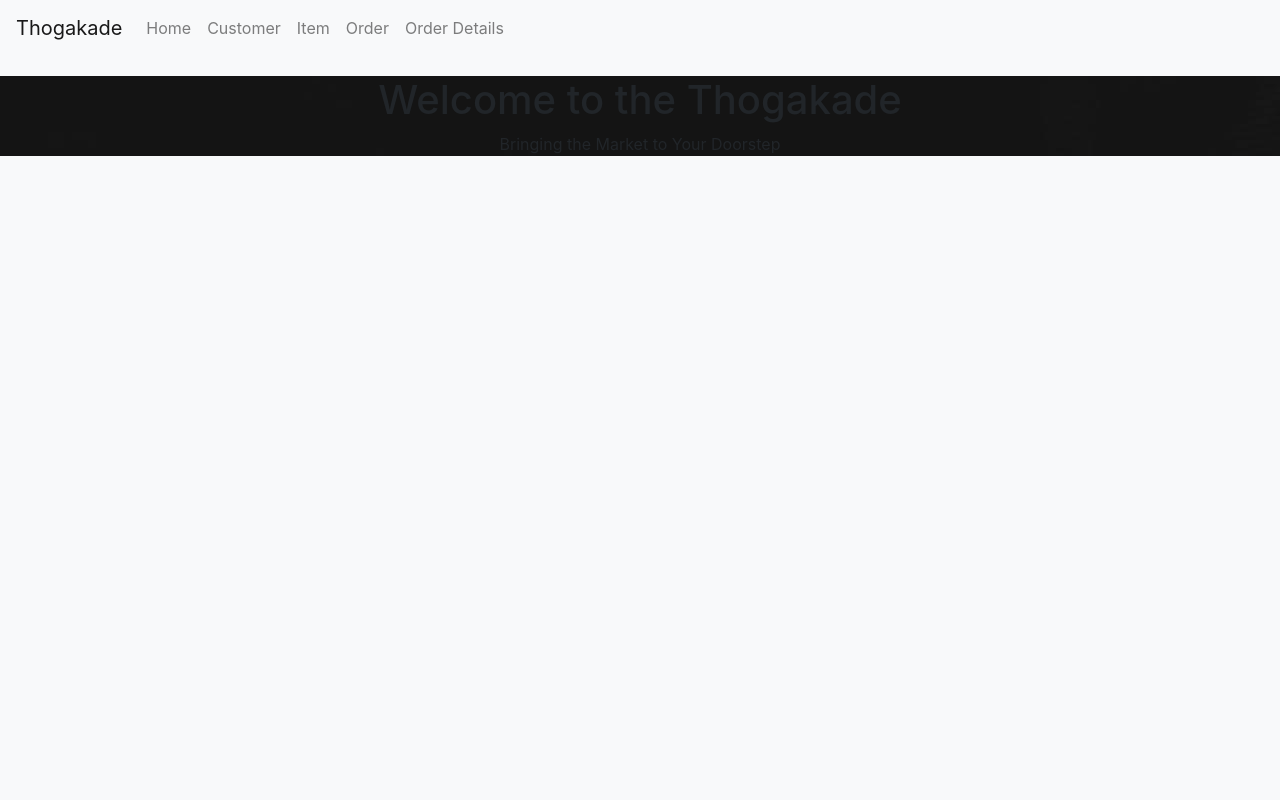
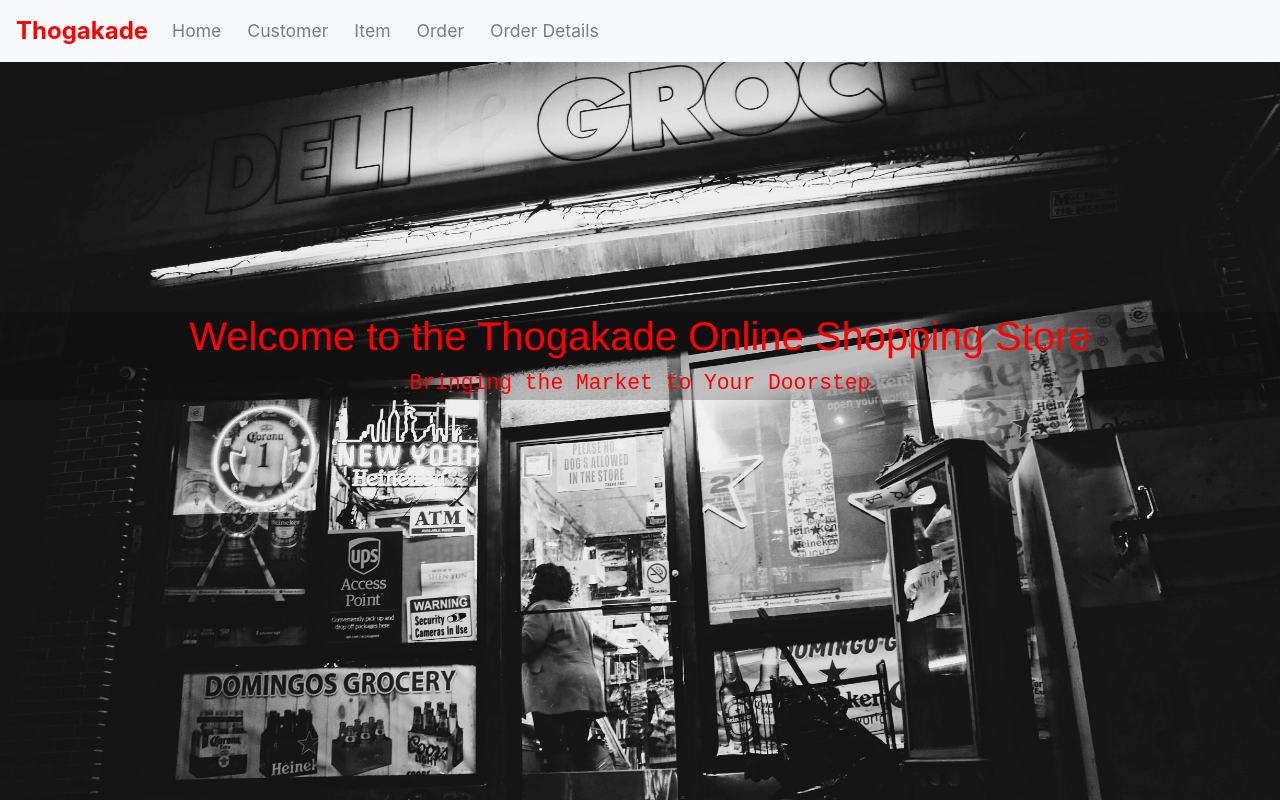
Before and after one commit to pesala-x/Web-Pos-Frontend, a plain HTML site: page index.html in a window 1280 px wide. Drawn offline with nearby package versions, Linux system fonts and the light colour scheme; no server answers.

Commit message:
home page done

```diff
--- a/css/styles.css
+++ b/css/styles.css
@@ -1,6 +1,17 @@
 /* Custom CSS here */
 body {
     background-color: #f8f9fa;
+    background-image: url('/assets/images/domo-3aXokIylbKY-unsplash.jpg');
+    background-size: cover; /* Adjusts the size of the background image */
+    justify-content: center;
+}
+#home{
+    /* background-color: #000000; */
+    margin-top: 250px;
+    font-family: 'Franklin Gothic Medium', 'Arial Narrow', Arial, sans-serif;
+    font-size: 1.5rem;
+    color: #ff0000;
+    background-color:  rgba(0, 0, 0, 0.2);
 }
 .navbar {
     margin-bottom: 20px;
@@ -15,3 +26,19 @@ body {
 .new-row {
     transition: background-color 0.5s ease;
 }
+
+.navbar-brand {
+    font-size: 1.5rem; /* Navbar brand font size */
+    font-weight: bold; /* Navbar brand font weight */
+}
+.navbar-nav .nav-item {
+    margin-right: 10px; /* Optional: Adjust spacing between navbar items */
+}
+.navbar-nav .nav-link {
+    color: #fff; /* Navbar links text color */
+    font-size: 1.1rem; /* Navbar links font size */
+    transition: all 0.3s ease; /* Optional: Smooth transition on hover */
+}
+.navbar-nav>.nav-item>.nav-link :hover{
+    color: #ff0000; /* Navbar links text color on hover */
+}
--- a/index.html
+++ b/index.html
@@ -12,10 +12,11 @@
 
     <!-- Navigation Bar -->
     <nav class="navbar navbar-expand-lg navbar-light bg-light">
-        <a class="navbar-brand" href="#">Thogakade</a>
+        <a class="navbar-brand" href="#" style="color: #ff0000;">Thogakade</a>
         <div class="collapse navbar-collapse" id="navbarNav">
             <ul class="navbar-nav">
-                <li class="nav-item"><a class="nav-link" href="#" data-section="home">Home</a></li>
+                <li class="nav-item">
+                    <a class="nav-link" href="#" data-section="home">Home</a></li>
                 <li class="nav-item"><a class="nav-link" href="#" data-section="customer">Customer</a></li>
                 <li class="nav-item"><a class="nav-link" href="#" data-section="item">Item</a></li>
                 <li class="nav-item"><a class="nav-link" href="#" data-section="order">Order</a></li>
@@ -25,10 +26,10 @@
     </nav>
 
     <!-- Home Section -->
-    <div id="home" class="section active" style="background-image: url('assets/images/domo-3aXokIylbKY-unsplash.jpg');">
+    <div id="home" class="section active">
         <div class="container text-center">
-            <h1>Welcome to the Thogakade</h1>
-            <p>Bringing the Market to Your Doorstep</p>
+            <h1>Welcome to the Thogakade Online Shopping Store</h1>
+            <p style="font-size: 16pt; font-family: 'Courier New', Courier, monospace;">Bringing the Market to Your Doorstep</p>
         </div>
     </div>
 
```
